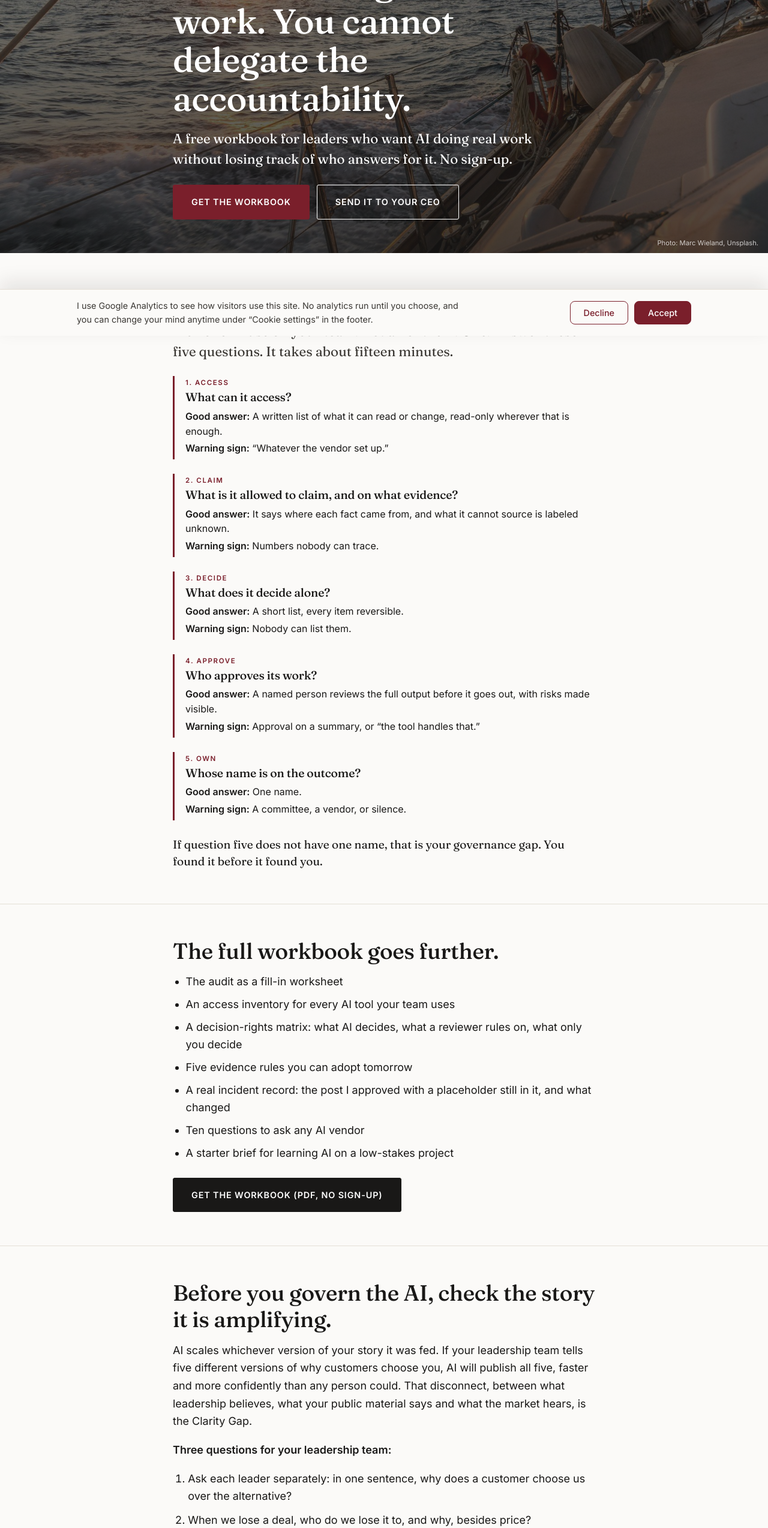
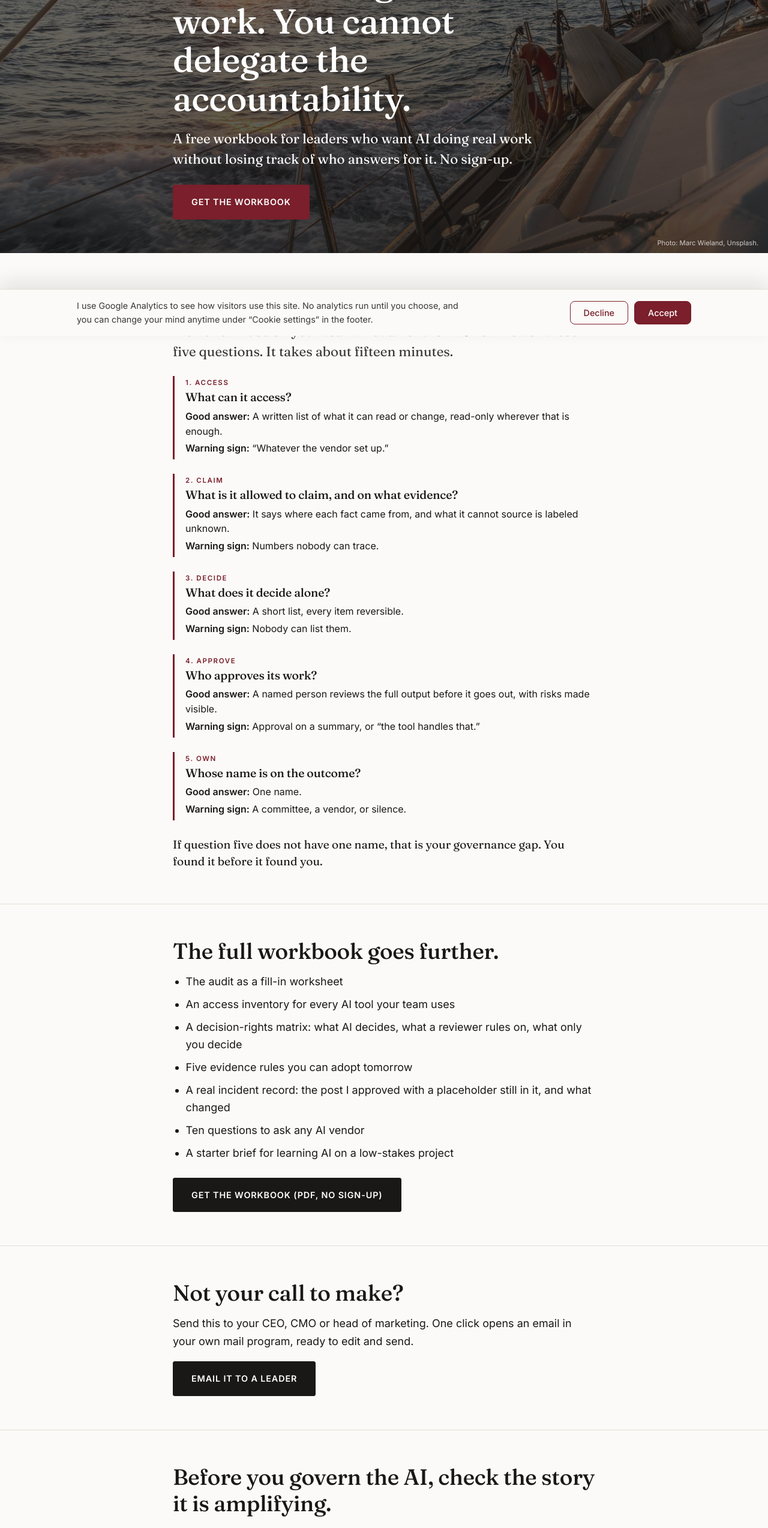
Before and after one commit to ryanpphelan/ryanpphelan.github.io, a plain HTML site: page ai-audit.html in a window 1280 px wide. Shown: the part 240-2788 px from the top of the page at 60% size. Drawn offline with Linux system fonts and the light colour scheme.

Commit message:
ai-audit: single hero CTA; move forward block above Clarity Gap
- Remove 'Send it to your CEO' from the hero; hero now has one button
- Move 'Not your call to make?' to directly after the workbook section,
  matching the spec's order: value, forward, then Diagnostic
- Copy, mailto and GA4 events unchanged

Co-Authored-By: Claude Opus 5.5 <noreply@anthropic.com>
Claude-Session: https://claude.ai/code/session_0122CP68qLjMviw9PMY538eM

```diff
--- a/ai-audit.html
+++ b/ai-audit.html
@@ -111,7 +111,6 @@ height="0" width="0" style="display:none;visibility:hidden" title="Google Tag Ma
       <p class="lead">A free workbook for leaders who want AI doing real work without losing track of who answers for it. No sign-up.</p>
       <div class="aa-cta">
         <a class="btn btn-lg" href="downloads/ai-accountability-workbook.pdf" download data-ga="workbook_download" data-ga-place="hero">Get the workbook</a>
-        <a class="btn btn-ghost btn-lg" href="mailto:?subject=Worth%2015%20minutes%20before%20the%202027%20plan&amp;body=I%20came%20across%20something%20I%20think%20is%20worth%2015%20minutes%20of%20your%20time.%0D%0A%0D%0AIt%27s%20a%20short%20workbook%20on%20keeping%20AI%20accountable%3A%20what%20it%20can%20see%2C%20what%20it%20can%20claim%2C%20what%20it%20decides%20on%20its%20own%2C%20and%20whose%20name%20is%20on%20the%20result.%0D%0A%0D%0AIt%20also%20makes%20a%20point%20I%20keep%20thinking%20about%3A%20AI%20scales%20whichever%20version%20of%20our%20story%20it%20was%20fed.%20If%20our%20leadership%20team%20tells%20different%20versions%2C%20AI%20amplifies%20all%20of%20them.%20There%27s%20a%20free%2015-minute%20diagnostic%20for%20executive%20teams%20that%20checks%20whether%20our%20leaders%2C%20our%20website%20and%20the%20market%20are%20telling%20the%20same%20story.%0D%0A%0D%0Ahttps%3A%2F%2Fryanphelan.com%2Fai-audit%3Futm_source%3Dvoices%26utm_medium%3Dforward%0D%0A%0D%0AWorth%20a%20look%3F" data-ga="forward_email_click" data-ga-place="hero">Send it to your CEO</a>
       </div>
     </div>
     <p class="aa-credit">Photo: Marc Wieland, Unsplash.</p>
@@ -168,6 +167,14 @@ height="0" width="0" style="display:none;visibility:hidden" title="Google Tag Ma
     </div>
   </section>
 
+  <section class="aa-sec" id="forward">
+    <div class="wrap narrow">
+      <h2>Not your call to make?</h2>
+      <p>Send this to your CEO, CMO or head of marketing. One click opens an email in your own mail program, ready to edit and send.</p>
+      <div class="aa-cta"><a class="btn btn-lg" href="mailto:?subject=Worth%2015%20minutes%20before%20the%202027%20plan&amp;body=I%20came%20across%20something%20I%20think%20is%20worth%2015%20minutes%20of%20your%20time.%0D%0A%0D%0AIt%27s%20a%20short%20workbook%20on%20keeping%20AI%20accountable%3A%20what%20it%20can%20see%2C%20what%20it%20can%20claim%2C%20what%20it%20decides%20on%20its%20own%2C%20and%20whose%20name%20is%20on%20the%20result.%0D%0A%0D%0AIt%20also%20makes%20a%20point%20I%20keep%20thinking%20about%3A%20AI%20scales%20whichever%20version%20of%20our%20story%20it%20was%20fed.%20If%20our%20leadership%20team%20tells%20different%20versions%2C%20AI%20amplifies%20all%20of%20them.%20There%27s%20a%20free%2015-minute%20diagnostic%20for%20executive%20teams%20that%20checks%20whether%20our%20leaders%2C%20our%20website%20and%20the%20market%20are%20telling%20the%20same%20story.%0D%0A%0D%0Ahttps%3A%2F%2Fryanphelan.com%2Fai-audit%3Futm_source%3Dvoices%26utm_medium%3Dforward%0D%0A%0D%0AWorth%20a%20look%3F" data-ga="forward_email_click" data-ga-place="forward">Email it to a leader</a></div>
+    </div>
+  </section>
+
   <section class="aa-sec" id="clarity-gap">
     <div class="wrap narrow">
       <h2>Before you govern the AI, check the story it is amplifying.</h2>
@@ -185,14 +192,6 @@ height="0" width="0" style="display:none;visibility:hidden" title="Google Tag Ma
         <p class="aa-check">The AI finds the pattern. I check it before you see it.</p>
         <div class="aa-cta"><a class="btn btn-lg" href="https://ryanphelan.com/clarity-gap.html" data-ga="diagnostic_click" data-ga-place="bridge">See how the Diagnostic works</a></div>
       </div>
-    </div>
-  </section>
-
-  <section class="aa-sec" id="forward">
-    <div class="wrap narrow">
-      <h2>Not your call to make?</h2>
-      <p>Send this to your CEO, CMO or head of marketing. One click opens an email in your own mail program, ready to edit and send.</p>
-      <div class="aa-cta"><a class="btn btn-lg" href="mailto:?subject=Worth%2015%20minutes%20before%20the%202027%20plan&amp;body=I%20came%20across%20something%20I%20think%20is%20worth%2015%20minutes%20of%20your%20time.%0D%0A%0D%0AIt%27s%20a%20short%20workbook%20on%20keeping%20AI%20accountable%3A%20what%20it%20can%20see%2C%20what%20it%20can%20claim%2C%20what%20it%20decides%20on%20its%20own%2C%20and%20whose%20name%20is%20on%20the%20result.%0D%0A%0D%0AIt%20also%20makes%20a%20point%20I%20keep%20thinking%20about%3A%20AI%20scales%20whichever%20version%20of%20our%20story%20it%20was%20fed.%20If%20our%20leadership%20team%20tells%20different%20versions%2C%20AI%20amplifies%20all%20of%20them.%20There%27s%20a%20free%2015-minute%20diagnostic%20for%20executive%20teams%20that%20checks%20whether%20our%20leaders%2C%20our%20website%20and%20the%20market%20are%20telling%20the%20same%20story.%0D%0A%0D%0Ahttps%3A%2F%2Fryanphelan.com%2Fai-audit%3Futm_source%3Dvoices%26utm_medium%3Dforward%0D%0A%0D%0AWorth%20a%20look%3F" data-ga="forward_email_click" data-ga-place="forward">Email it to a leader</a></div>
     </div>
   </section>
 
```
